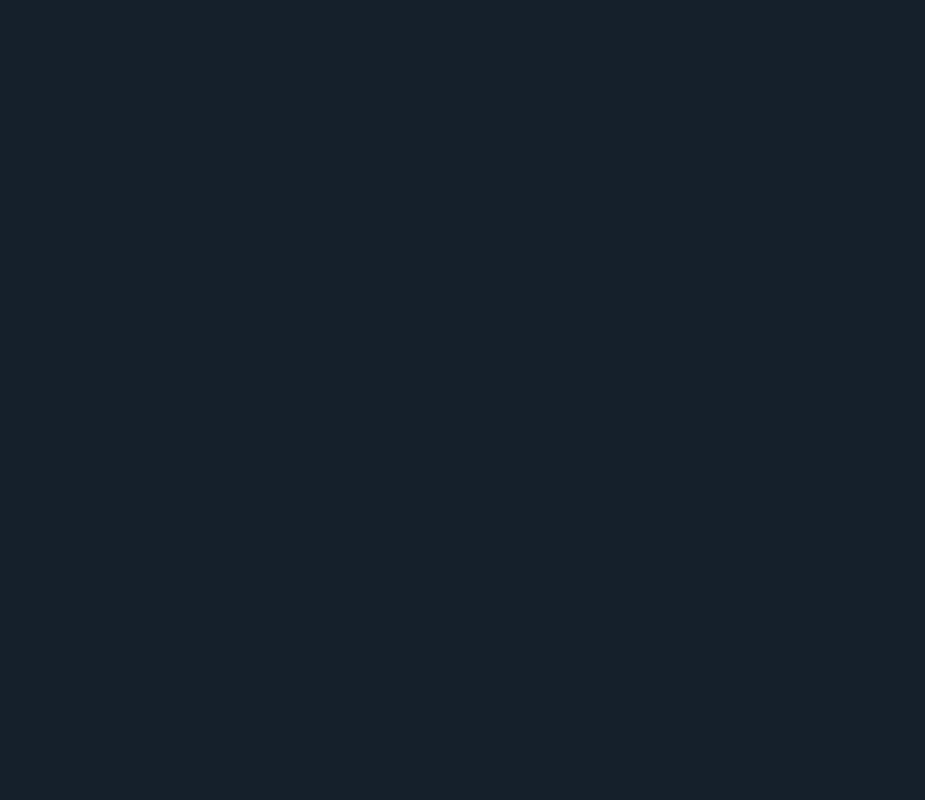
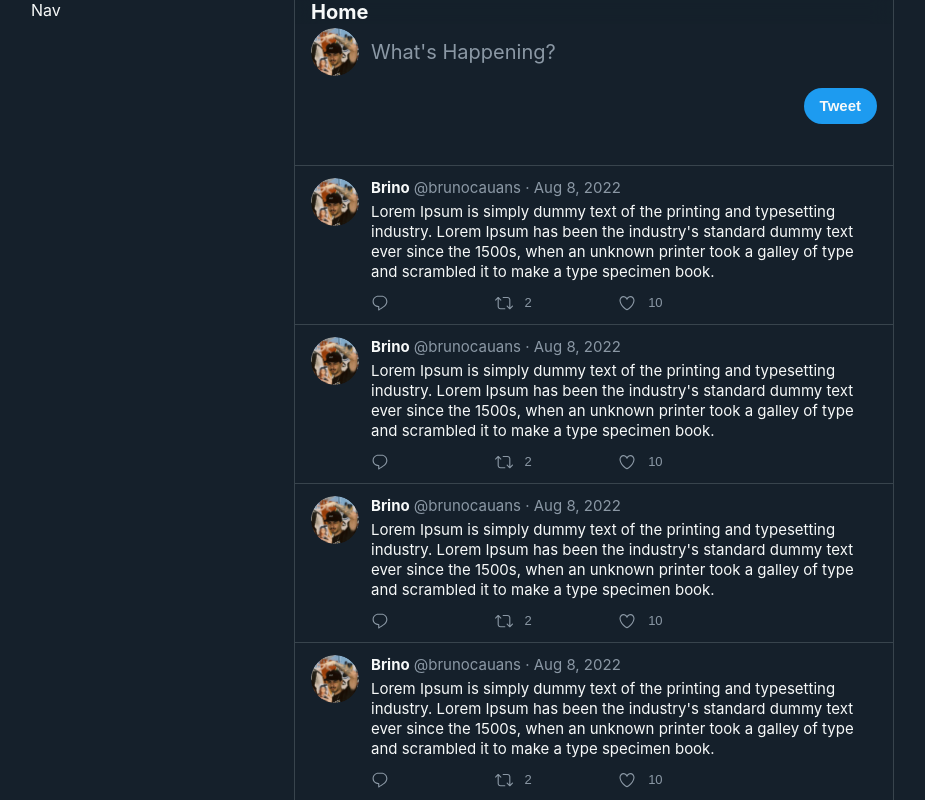
Before and after one commit to BrunoCauan/twitter-clone, a React (Vite) app: page /home in a window 1280 px wide. Before the commit this address had no page. Shown: the top 800 px of the page, without its empty margins (116-1041 px from the left). Built offline with nearby package versions, Linux system fonts and the light colour scheme.

Commit message:
WIP Routes

```diff
--- a/src/App.tsx
+++ b/src/App.tsx
@@ -1,15 +1,63 @@
-import { BrowserRouter, Routes, Route } from "react-router-dom";
+import { BrowserRouter, Routes, Route, Navigate } from 'react-router-dom';
+import styled from 'styled-components';
 
-import { Home } from "./pages/Home.page";
-import { TweetDetail } from "./pages/TweetDetail.page";
+import { Home } from './pages/Home.page';
+import { TweetDetail } from './pages/TweetDetail.page';
+import { Nav } from './components/Nav.component';
 
 export function App() {
     return (
-        <BrowserRouter>
-            <Routes>
-                <Route index element={<Home />} />
-                <Route path=":userName/tweet/:tweetId" element={<TweetDetail />} />
-            </Routes>
-        </BrowserRouter>
+        <AppComponent>
+            <Nav />
+
+            <MainContainer>
+                <BrowserRouter>
+
+                <Routes>
+                    <Route path='/' element={<Navigate to='home' />} />
+                    <Route path='home' element={<Home />} />
+                    <Route path=':userName/tweets/:tweetId' element={<TweetDetail />} />
+                </Routes>
+            </BrowserRouter>
+            </MainContainer>
+        </AppComponent>
     );
 }
+
+const AppComponent = styled.div`
+    min-height: 100vh;
+    height: 100%;
+    display: flex;
+`;
+
+const MainContainer = styled.main`
+    display: flex;
+    flex-direction: column;
+    align-items: flex-start;
+    flex: auto;
+    flex-grow: 2;
+
+    & > * {
+        border-left: 1px solid #38444d;
+        border-right: 1px solid #38444d;
+        width: 100%;
+        max-width: 600px;
+        height: 100%;
+
+        & > * {
+            padding-left: 16px;
+            padding-right: 16px;
+        }
+    }
+
+    header {
+        display: flex;
+        align-items: center;
+        height: 53px;
+        background-color: #15202bbf;
+        backdrop-filter: blur(12px);
+        position: sticky;
+        top: 0;
+        left: 0;
+    }
+`;
--- a/src/components/Tweet.component.tsx
+++ b/src/components/Tweet.component.tsx
@@ -1,6 +1,7 @@
 /// <reference types="vite-plugin-svgr/client" />
 
 import styled from 'styled-components';
+import { Link } from "react-router-dom";
 
 import { TweetModel } from '../models/Tweet.model';
 import { Avatar } from './Avatar.component';
@@ -16,6 +17,7 @@ interface TweetProps {
 export function Tweet({ tweet }: TweetProps) {
     return (
         <TweetContainer>
+            <StyledLink to={`/${tweet.author.userName}/tweets/${tweet.id}`}>
                 <Avatar user={tweet.author}/>
 
                 <TweetContent>
@@ -57,15 +59,19 @@ export function Tweet({ tweet }: TweetProps) {
                         </TweetAction>
                     </TweetFooter>
                 </TweetContent>
+            </StyledLink>
         </TweetContainer>
     )
 };
 
 const TweetContainer = styled.article`
-    display: flex;
     padding-top: 12px;
     padding-bottom: 12px;
     border-bottom: 1px solid #38444d;
+`;
+
+const StyledLink = styled(Link)`
+    display: flex;
 `;
 
 const TweetContent = styled.div``;
--- a/src/pages/Home.page.tsx
+++ b/src/pages/Home.page.tsx
@@ -6,61 +6,20 @@ import { NewTweet } from '../components/NewTweet.component';
 
 export function Home() {
     return (
-        <HomeComponent>
-            <Nav />
-
-            <MainContainer>
-                <MainHeader>
-                    <h2>Home</h2>
-                </MainHeader>
+        <>
+            <header>
+                <HomeHeader>Home</HomeHeader>
+            </header>
 
             <NewTweet />
             <TweetList />
-            </MainContainer>
-        </HomeComponent>
+        </>
     );
 }
 
-const HomeComponent = styled.div`
-    min-height: 100vh;
-    height: 100%;
-    display: flex;
-`;
-
-const MainContainer = styled.main`
-    display: flex;
-    flex-direction: column;
-    align-items: flex-start;
-    flex: auto;
-    flex-grow: 2;
-
-    & > * {
-        border-left: 1px solid #38444d;
-        border-right: 1px solid #38444d;
-        width: 100%;
-        max-width: 600px;
-
-        & > * {
-            padding-left: 16px;
-            padding-right: 16px;
-        }
-    }
-`;
-
-const MainHeader = styled.header`
-    display: flex;
-    align-items: center;
-    height: 53px;
-    background-color: #15202bbf;
-    backdrop-filter: blur(12px);
-    position: sticky;
-    top: 0;
-    left: 0;
-
-    h2 {
+const HomeHeader = styled.h2`
     font-size: 20px;
     line-height: 24px;
     font-weight: 700;
     margin: 0;
-    }
 `;
```
Lines whose indentation alone changed are shown as unchanged.
